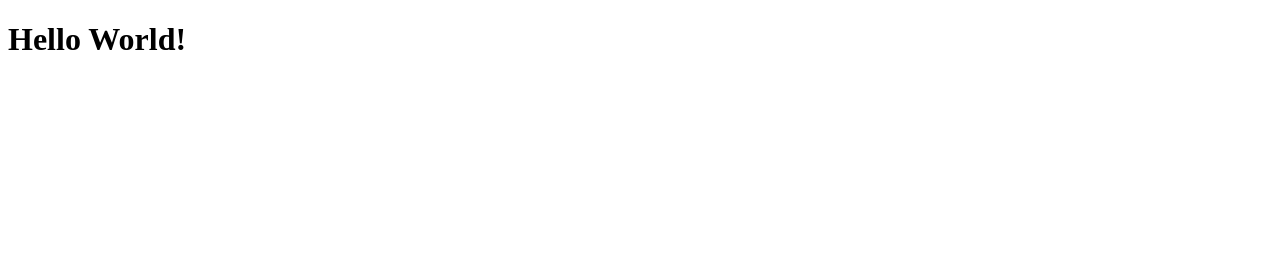
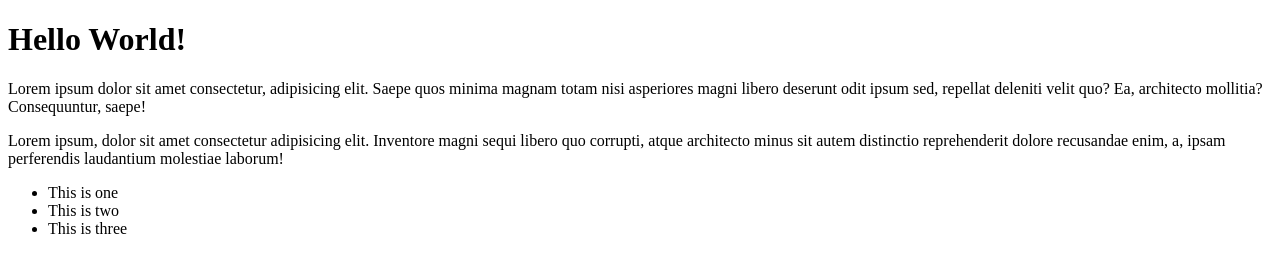
Before and after one commit to ntch2000/webpage-test, a plain HTML site: page index.html in a window 1280 px wide. Drawn offline with Linux system fonts and the light colour scheme.

Commit message:
added additional content

```diff
--- a/index.html
+++ b/index.html
@@ -13,5 +13,19 @@
     </head>
     <body>
         <h1>Hello World!</h1>
+
+        <p>
+            Lorem ipsum dolor sit amet consectetur, adipisicing elit. Saepe quos minima magnam totam nisi asperiores magni libero deserunt odit ipsum sed, repellat deleniti velit quo? Ea, architecto mollitia? Consequuntur, saepe!
+        </p>
+
+        <p>
+            Lorem ipsum, dolor sit amet consectetur adipisicing elit. Inventore magni sequi libero quo corrupti, atque architecto minus sit autem distinctio reprehenderit dolore recusandae enim, a, ipsam perferendis laudantium molestiae laborum!
+        </p>
+
+        <ul>
+            <li>This is one</li>
+            <li>This is two</li>
+            <li>This is three</li>
+        </ul>
     </body>
 </html>
```
